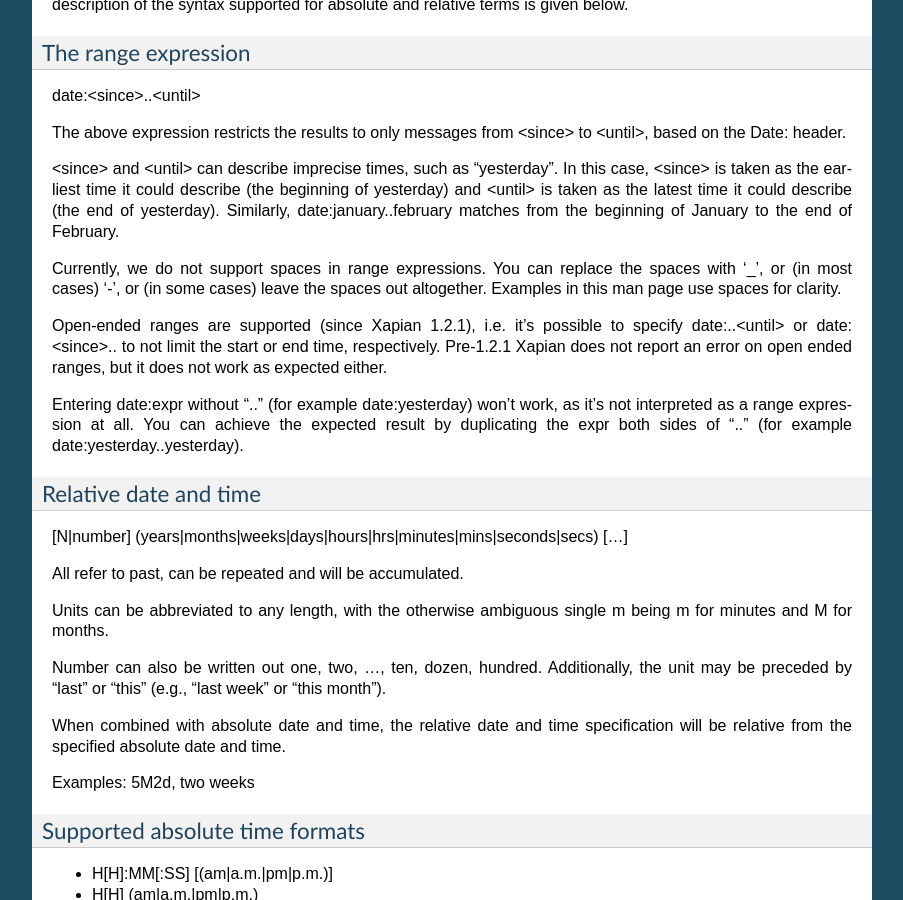
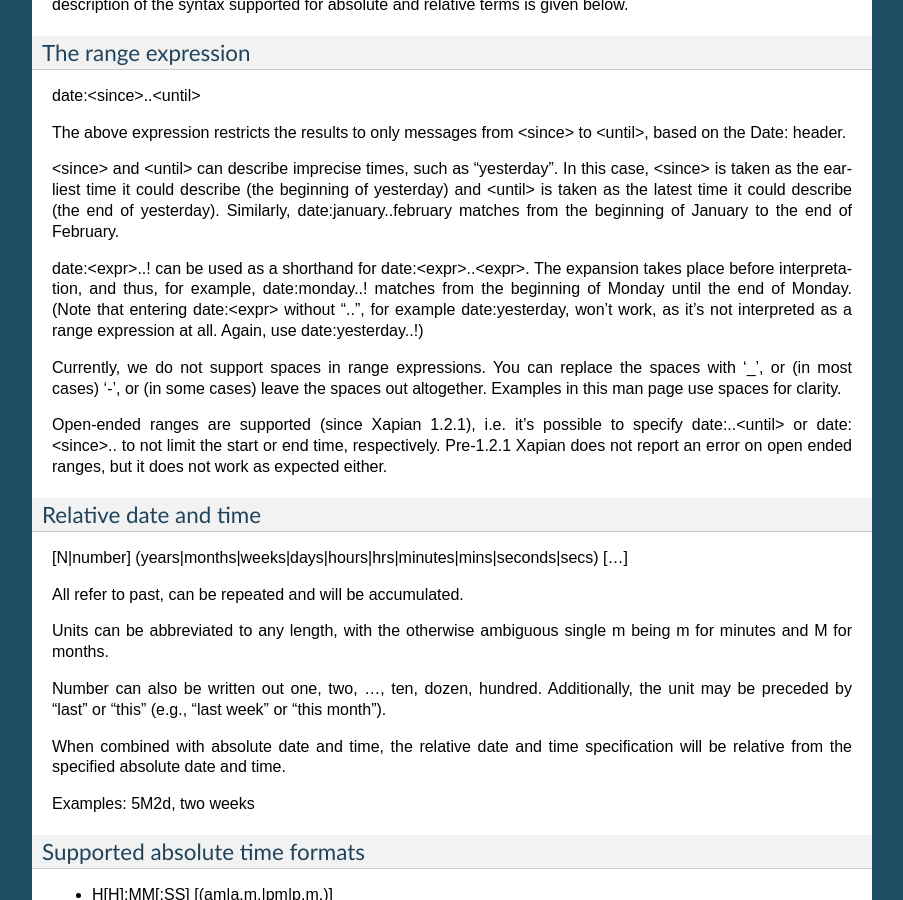
Before and after one commit to notmuch/notmuch, a Sphinx documentation site: the page built from doc/man7/notmuch-search-terms.rst, in a window 1280 px wide and 900 px high, scrolled down 3818 px. Shown: the whole window, without its empty margins (198-1101 px from the left). Built offline with Sphinx 7.4.7, drawn with Linux system fonts in a browser that asks for light colours; the version number is read from the project's files by our own code.

Commit message:
lib: add support for date:<expr>..! to mean date:<expr>..<expr>
It doesn't seem likely we can support simple date:<expr> expanding to
date:<expr>..<expr> any time soon. (This can be done with a future
version of Xapian, or with a custom query query parser.) In the mean
time, provide shorthand date:<expr>..! to mean the same. This is
useful, as the expansion takes place before interpetation, and we can
use, for example, date:yesterday..! to match from beginning of
yesterday to end of yesterday.

Idea from Mark Walters <markwalters1009@gmail.com>.

```diff
--- a/doc/man7/notmuch-search-terms.rst
+++ b/doc/man7/notmuch-search-terms.rst
@@ -278,6 +278,13 @@ In this case, <since> is taken as the earliest time it could describe
 could describe (the end of yesterday). Similarly, date:january..february
 matches from the beginning of January to the end of February.
 
+date:<expr>..! can be used as a shorthand for date:<expr>..<expr>. The
+expansion takes place before interpretation, and thus, for example,
+date:monday..! matches from the beginning of Monday until the end of
+Monday. (Note that entering date:<expr> without "..", for example
+date:yesterday, won't work, as it's not interpreted as a range
+expression at all. Again, use date:yesterday..!)
+
 Currently, we do not support spaces in range expressions. You can
 replace the spaces with '\_', or (in most cases) '-', or (in some cases)
 leave the spaces out altogether. Examples in this man page use spaces
@@ -287,11 +294,6 @@ Open-ended ranges are supported (since Xapian 1.2.1), i.e. it's possible
 to specify date:..<until> or date:<since>.. to not limit the start or
 end time, respectively. Pre-1.2.1 Xapian does not report an error on
 open ended ranges, but it does not work as expected either.
-
-Entering date:expr without ".." (for example date:yesterday) won't work,
-as it's not interpreted as a range expression at all. You can achieve
-the expected result by duplicating the expr both sides of ".." (for
-example date:yesterday..yesterday).
 
 Relative date and time
 ----------------------
```
Also changed, not shown: 2 other files.
